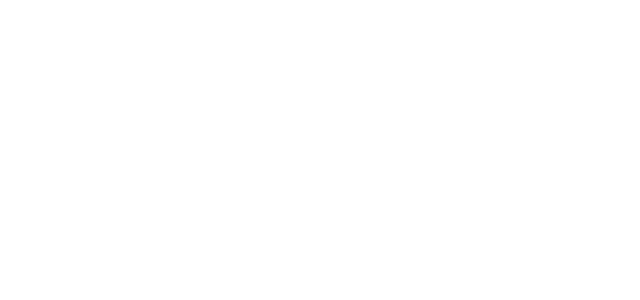
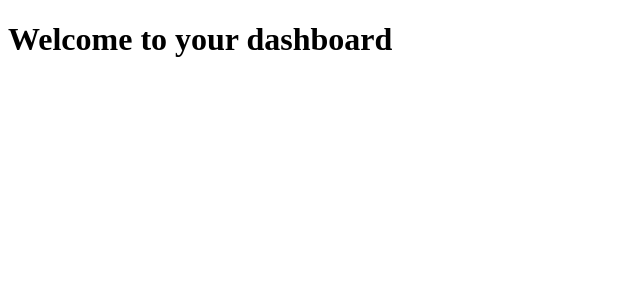
Before and after one commit to rpaano/ehrlich-exam-frontend-romel-paano, a Nuxt app: page / in a window 1280 px wide. Shown: the top 300 px of the page, without its empty margins (0-640 px from the left). Built offline with nearby package versions, Linux system fonts and the light colour scheme.

Commit message:
Add a landing page

```diff
--- /dev/null
+++ b/pages/index.vue
@@ -0,0 +1,9 @@
+<script setup lang="ts">
+// definePageMeta({
+//   middleware: ["auth"]
+// })
+</script>
+
+<template>
+  <h1>Welcome to your dashboard</h1>
+</template>
```
